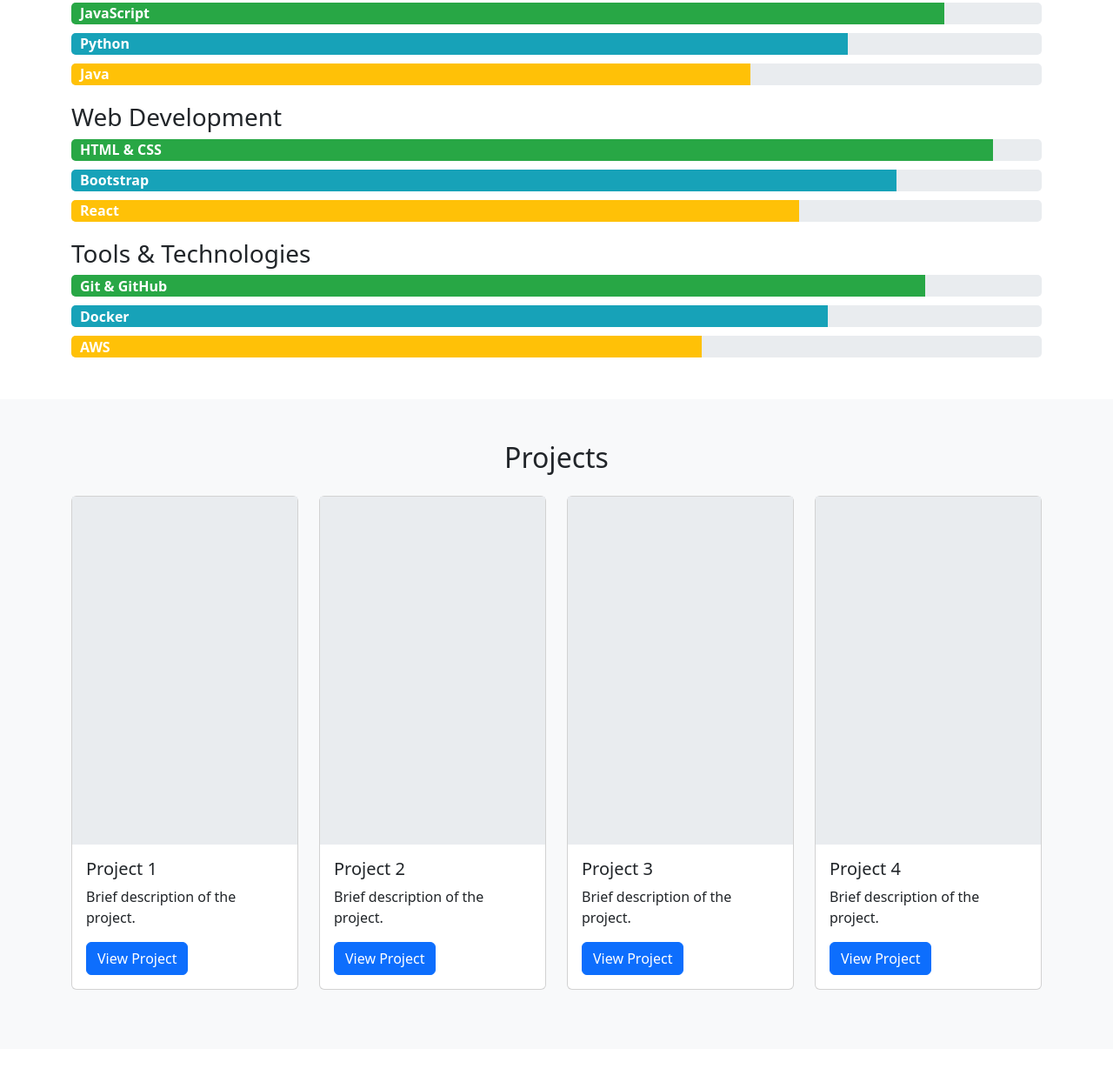
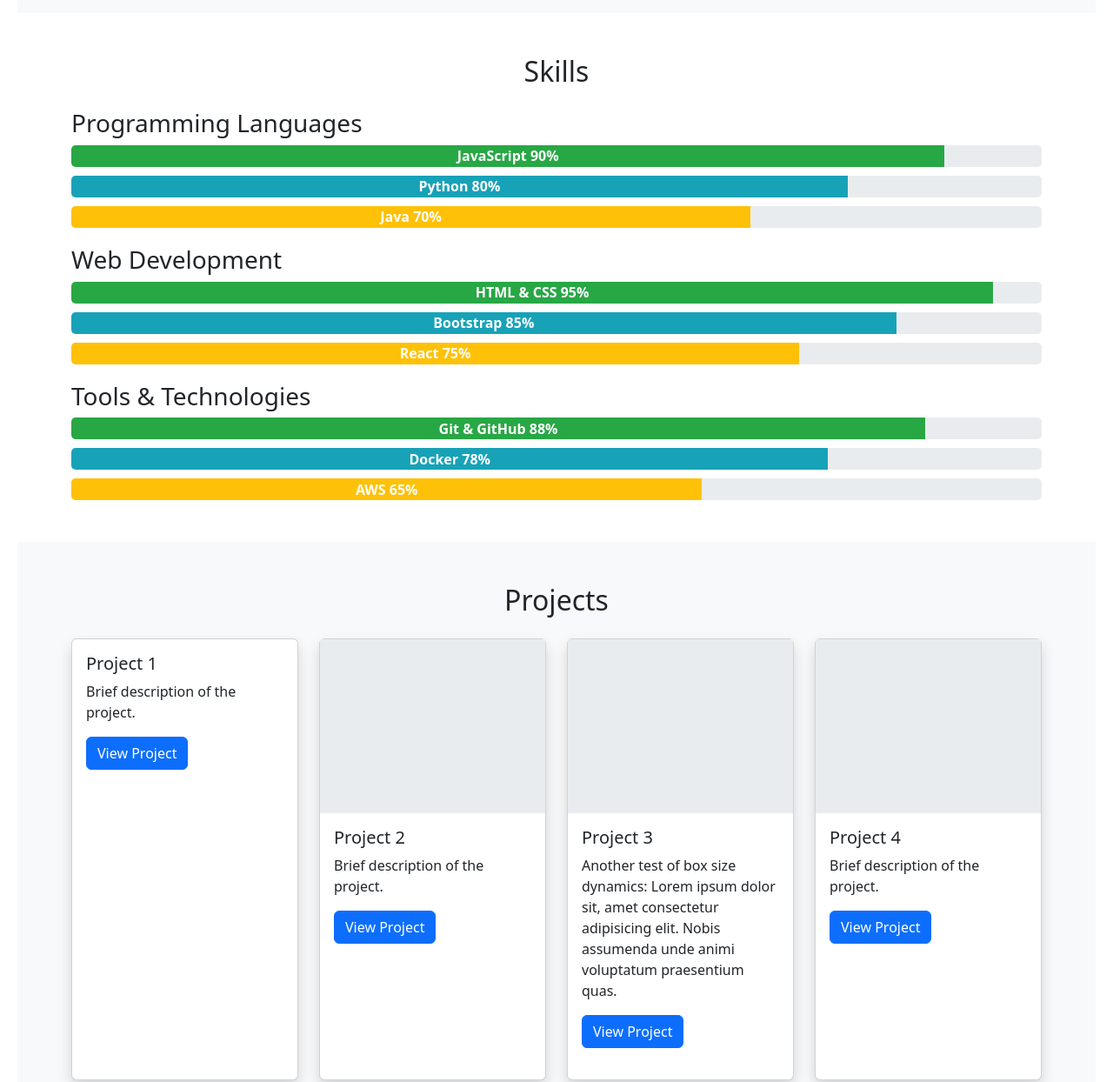
Before and after one commit to sjovy/Bootstrap, a plain HTML site: page portfolio-bootstrap.html in a window 1280 px wide. Shown: the part 1223-2467 px from the top of the page at 87% size. Drawn offline with nearby package versions, Linux system fonts and the light colour scheme.

Commit message:
smaller estetical improvements

```diff
--- a/portfolio-bootstrap.html
+++ b/portfolio-bootstrap.html
@@ -6,6 +6,9 @@
     <title>My Portfolio</title>
     <link href="https://cdn.jsdelivr.net/npm/bootstrap@5.3.0-alpha1/dist/css/bootstrap.min.css" rel="stylesheet">
     <style>
+        body {
+            margin: 20px;
+        }
         .bg-custom-red {
             background-color: #dc3545;
         }
@@ -36,7 +39,7 @@
             height: 100%;
             display: flex;
             align-items: center;
-            padding-left: 10px;
+            justify-content: center;
             color: white;
             font-weight: bold;
         }
@@ -51,13 +54,14 @@
         .skill-aws { width: 65%; background-color: #ffc107; }
         .project-image-placeholder {
             width: 100%;
-            height: 400px;
+            height: 200px;
             background-color: #e9ecef;
+            margin: 0 auto;
         }
     </style>
 </head>
 <body>
-    <nav class="navbar navbar-expand-lg navbar-dark bg-dark">
+    <nav class="navbar navbar-expand-lg navbar-dark bg-dark sticky-top">
         <div class="container">
             <a class="navbar-brand" href="#">My Portfolio</a>
             <button class="navbar-toggler" type="button" data-bs-toggle="collapse" data-bs-target="#navbarNav">
@@ -98,7 +102,7 @@
                 <h2 class="text-center mb-4">Work Experience</h2>
                 <div class="row">
                     <div class="col-lg-6 mb-4">
-                        <div class="card h-100">
+                        <div class="card h-100 shadow">
                             <div class="card-body">
                                 <h3 class="card-title">Job Title 1</h3>
                                 <p class="card-subtitle mb-2 text-muted"><strong>Company Name</strong> | Jan 2020 - Present</p>
@@ -107,16 +111,16 @@
                         </div>
                     </div>
                     <div class="col-lg-6 mb-4">
-                        <div class="card h-100">
+                        <div class="card h-100 shadow">
                             <div class="card-body">
                                 <h3 class="card-title">Job Title 2</h3>
                                 <p class="card-subtitle mb-2 text-muted"><strong>Company Name</strong> | Jun 2018 - Dec 2019</p>
-                                <p class="card-text">Description of your responsibilities and achievements in this role.</p>
+                                <p class="card-text">Test to make sure differnt box sizes look good: Lorem ipsum dolor sit amet consectetur, adipisicing elit. Laudantium, deserunt obcaecati. Tempora et ipsum ducimus voluptate fuga sunt explicabo animi odit sapiente libero veritatis, doloremque nemo doloribus provident nesciunt eos hic repellendus temporibus omnis deleniti alias amet voluptatibus earum. Asperiores blanditiis quaerat dolor consequatur ducimus.</p>
                             </div>
                         </div>
                     </div>
                     <div class="col-lg-6 mb-4">
-                        <div class="card h-100">
+                        <div class="card h-100 shadow">
                             <div class="card-body">
                                 <h3 class="card-title">Job Title 3</h3>
                                 <p class="card-subtitle mb-2 text-muted"><strong>Company Name</strong> | Jan 2016 - May 2018</p>
@@ -125,7 +129,7 @@
                         </div>
                     </div>
                     <div class="col-lg-6 mb-4">
-                        <div class="card h-100">
+                        <div class="card h-100 shadow">
                             <div class="card-body">
                                 <h3 class="card-title">Job Title 4</h3>
                                 <p class="card-subtitle mb-2 text-muted"><strong>Company Name</strong> | Jun 2014 - Dec 2015</p>
@@ -142,37 +146,37 @@
             <div class="skill-category">
                 <h3>Programming Languages</h3>
                 <div class="skill-bar">
-                    <div class="skill-progress skill-javascript">JavaScript</div>
+                    <div class="skill-progress skill-javascript">JavaScript 90%</div>
                 </div>
                 <div class="skill-bar">
-                    <div class="skill-progress skill-python">Python</div>
+                    <div class="skill-progress skill-python">Python 80%</div>
                 </div>
                 <div class="skill-bar">
-                    <div class="skill-progress skill-java">Java</div>
+                    <div class="skill-progress skill-java">Java 70%</div>
                 </div>
             </div>
             <div class="skill-category">
                 <h3>Web Development</h3>
                 <div class="skill-bar">
-                    <div class="skill-progress skill-html-css">HTML & CSS</div>
+                    <div class="skill-progress skill-html-css">HTML & CSS 95%</div>
                 </div>
                 <div class="skill-bar">
-                    <div class="skill-progress skill-bootstrap">Bootstrap</div>
+                    <div class="skill-progress skill-bootstrap">Bootstrap 85%</div>
                 </div>
                 <div class="skill-bar">
-                    <div class="skill-progress skill-react">React</div>
+                    <div class="skill-progress skill-react">React 75%</div>
                 </div>
             </div>
             <div class="skill-category">
                 <h3>Tools & Technologies</h3>
                 <div class="skill-bar">
-                    <div class="skill-progress skill-git">Git & GitHub</div>
+                    <div class="skill-progress skill-git">Git & GitHub 88%</div>
                 </div>
                 <div class="skill-bar">
-                    <div class="skill-progress skill-docker">Docker</div>
+                    <div class="skill-progress skill-docker">Docker 78%</div>
                 </div>
                 <div class="skill-bar">
-                    <div class="skill-progress skill-aws">AWS</div>
+                    <div class="skill-progress skill-aws">AWS 65%</div>
                 </div>
             </div>
         </section>
@@ -182,8 +186,7 @@
                 <h2 class="text-center mb-4">Projects</h2>
                 <div class="row">
                     <div class="col-md-3 col-sm-6">
-                        <div class="card project-card">
-                            <div class="project-image-placeholder"></div>
+                        <div class="card project-card h-100 shadow">
                             <div class="card-body">
                                 <h5 class="card-title">Project 1</h5>
                                 <p class="card-text">Brief description of the project.</p>
@@ -192,7 +195,7 @@
                         </div>
                     </div>
                     <div class="col-md-3 col-sm-6">
-                        <div class="card project-card">
+                        <div class="card project-card h-100 shadow">
                             <div class="project-image-placeholder"></div>
                             <div class="card-body">
                                 <h5 class="card-title">Project 2</h5>
@@ -202,17 +205,17 @@
                         </div>
                     </div>
                     <div class="col-md-3 col-sm-6">
-                        <div class="card project-card">
+                        <div class="card project-card h-100 shadow">
                             <div class="project-image-placeholder"></div>
                             <div class="card-body">
                                 <h5 class="card-title">Project 3</h5>
-                                <p class="card-text">Brief description of the project.</p>
+                                <p class="card-text">Another test of box size dynamics: Lorem ipsum dolor sit, amet consectetur adipisicing elit. Nobis assumenda unde animi voluptatum praesentium quas.</p>
                                 <a href="#" class="btn btn-primary">View Project</a>
                             </div>
                         </div>
                     </div>
                     <div class="col-md-3 col-sm-6">
-                        <div class="card project-card">
+                        <div class="card project-card h-100 shadow">
                             <div class="project-image-placeholder"></div>
                             <div class="card-body">
                                 <h5 class="card-title">Project 4</h5>
```
